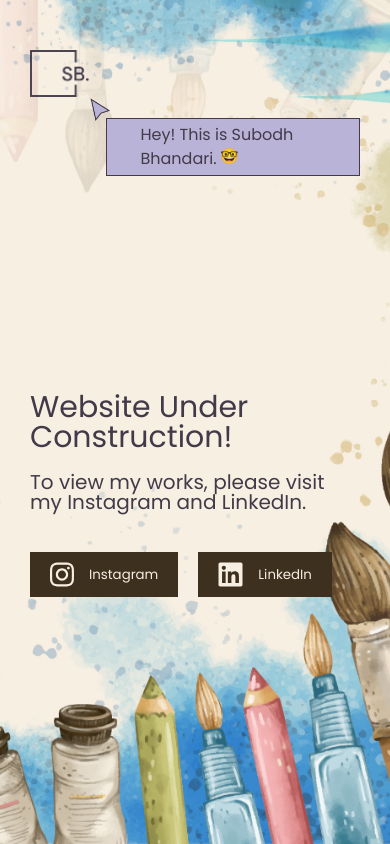
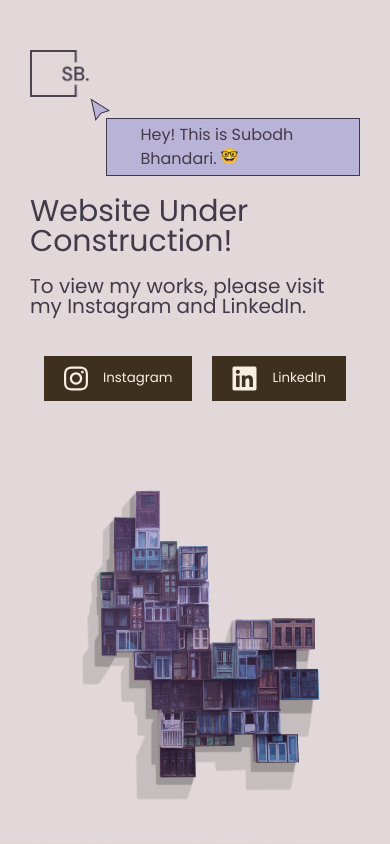
Before and after one commit to vattevaii/subodh_b, a website built with Vite: page index.html in a window 390 px wide. Built offline with nearby package versions, Linux system fonts and the light colour scheme.

Commit message:
fix: bg and responsiveness

```diff
--- a/index.html
+++ b/index.html
@@ -13,7 +13,7 @@
     body {
       background-color: #E2D8D9;
       background-image: url(/img/bg-right.png);
-      background-size: 684px 684px;
+      background-size: min(40vw, 700px) auto;
       background-repeat: no-repeat;
       background-position: 90% 50%;
       color: #423A49;
@@ -24,14 +24,6 @@
       max-width: 1240px;
       margin-inline: auto;
       padding-inline: 30px;
-    }
-
-    @media screen and (max-width: 1090px) {
-      body {
-        background-image: url(/img/paint.jpg);
-        background-size: auto 100%;
-        background-position: right 0 0;
-      }
     }
 
     .content {
@@ -143,6 +135,23 @@
       font-size: 20px;
       font-weight: normal;
     }
+
+    @media screen and (max-width: 890px) {
+      body {
+        background-size: min(100vw, 450px) auto;
+        background-position: 50% 100%;
+      }
+
+      .content {
+        height: auto;
+      }
+
+      .data {
+        align-items: center;
+        justify-content: center;
+        width: 100%;
+      }
+    }
   </style>
 </head>
 
@@ -157,8 +166,7 @@
             <div>Hey! This is Subodh Bhandari. <span><img src="/img/emoji.png" alt="NERD" /></span></div>
           </div>
         </div>
-        <div class="content flex">
-          <div class="content">
+        <div class="content data">
           <h2>Website Under Construction!</h2>
           <h4>To view my works, please visit my Instagram and LinkedIn.</h4>
           <div class="btn-group">
@@ -171,7 +179,6 @@
           </div>
         </div>
       </div>
-      </div>
       <!-- <button type="button" class="next-page-btn">→</button> -->
     </div>
   </div>
```
Lines whose indentation alone changed are shown as unchanged.
